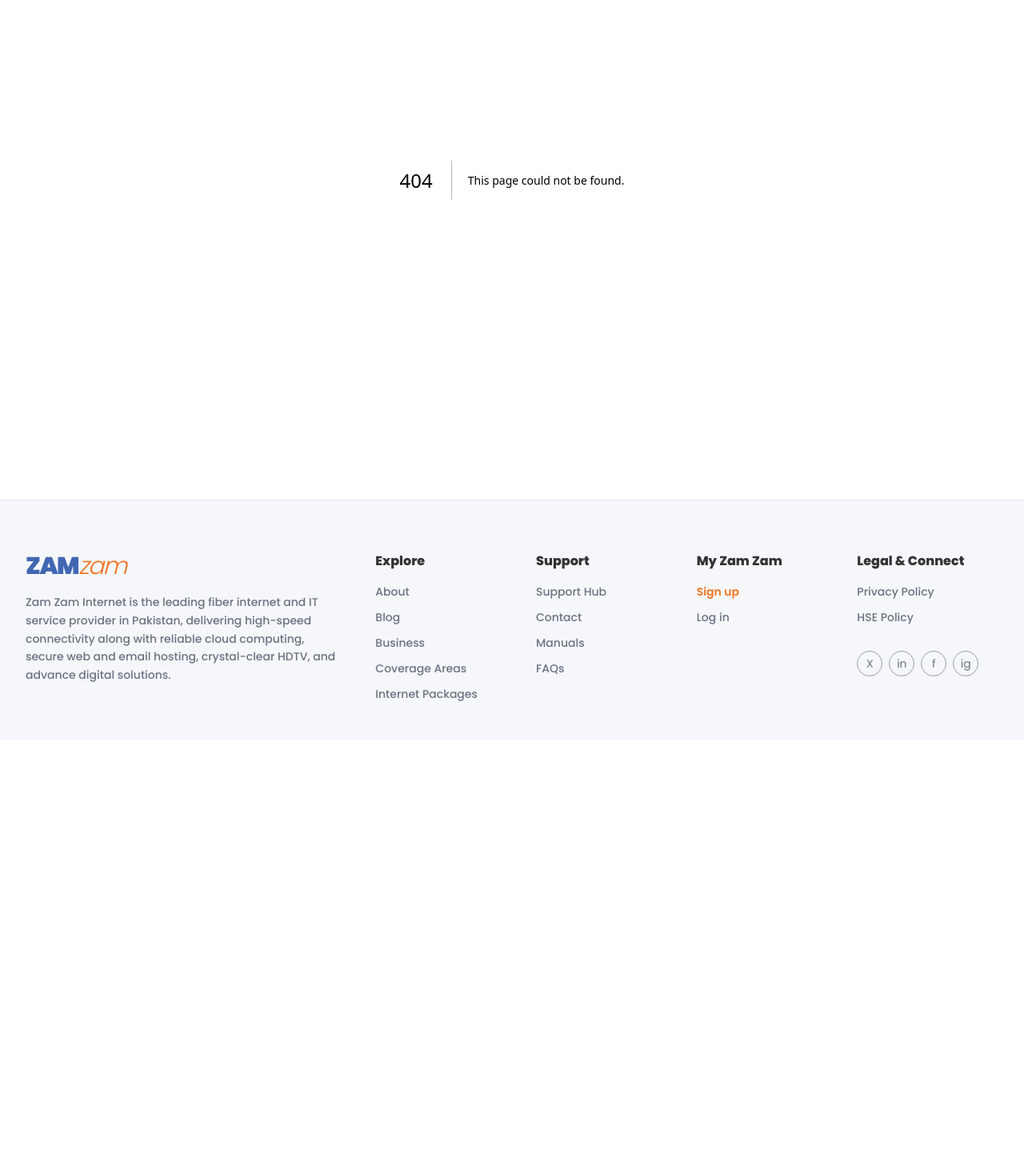
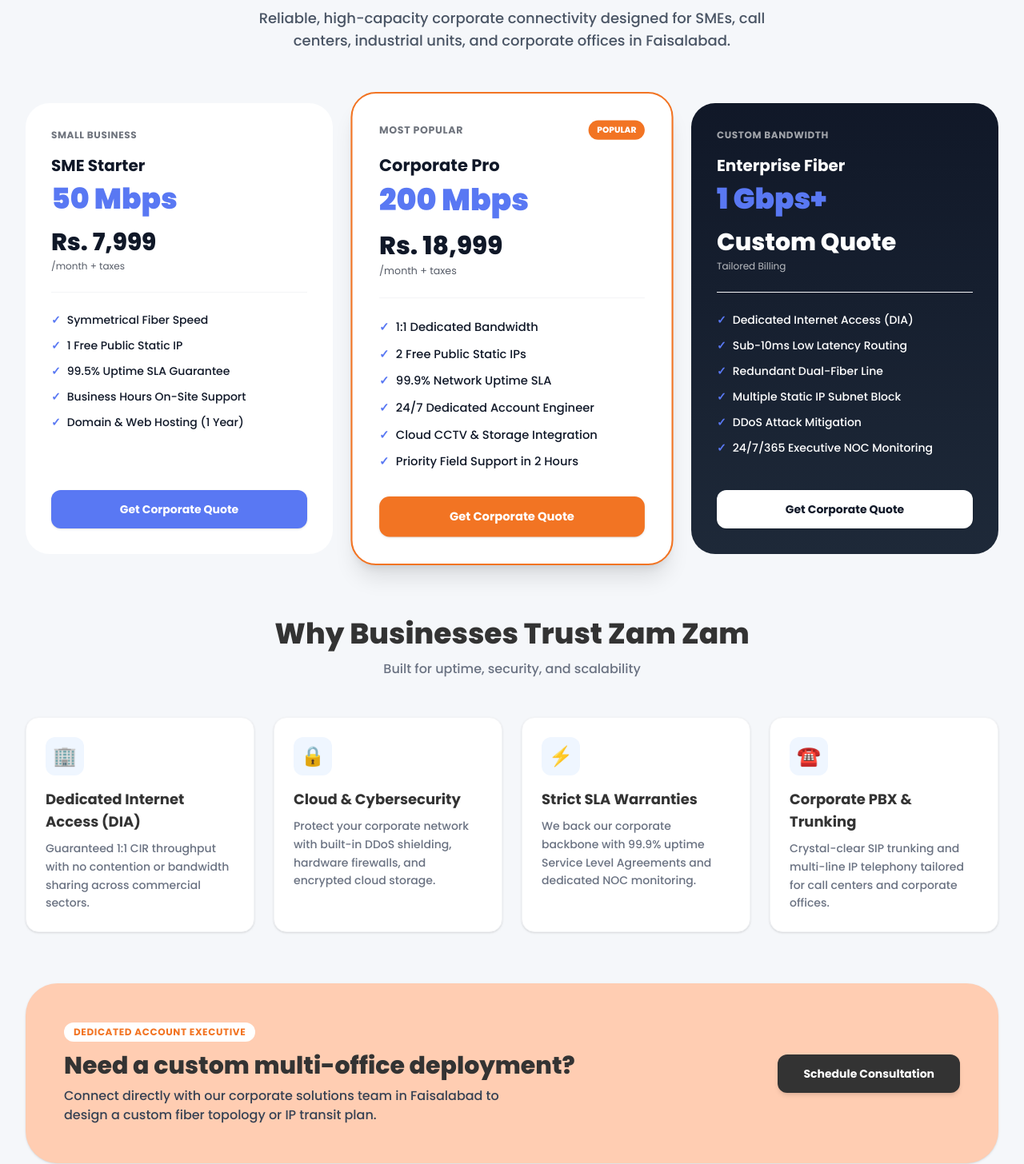
Before and after one commit to nahaing/zamzam-internet, a Next.js app: page /business in a window 1280 px wide. Before the commit this address had no page. Shown: the part 278-1734 px from the top of the page at 80% size. Before the commit the page ends 1204 px from the top, so only its background shows below. Built offline with nearby package versions, Linux system fonts and the light colour scheme.

Commit message:
Added Business Packages page and linked across layout.tsx

```diff
--- /dev/null
+++ b/src/app/business/page.tsx
@@ -0,0 +1,191 @@
+import Link from "next/link";
+
+export default function Business() {
+  const businessPlans = [
+    {
+      name: "SME Starter",
+      speed: "50 Mbps",
+      badge: "Small Business",
+      price: "Rs. 7,999",
+      period: "/month + taxes",
+      bgColor: "bg-white",
+      borderColor: "border-gray-200",
+      btnColor: "bg-[#5978f3] hover:bg-[#4563d9] text-white",
+      features: [
+        "Symmetrical Fiber Speed",
+        "1 Free Public Static IP",
+        "99.5% Uptime SLA Guarantee",
+        "Business Hours On-Site Support",
+        "Domain & Web Hosting (1 Year)"
+      ],
+    },
+    {
+      name: "Corporate Pro",
+      speed: "200 Mbps",
+      badge: "Most Popular",
+      price: "Rs. 18,999",
+      period: "/month + taxes",
+      bgColor: "bg-white",
+      borderColor: "border-[#f27423] border-2 shadow-xl scale-105",
+      btnColor: "bg-[#f27423] hover:bg-[#d9651c] text-white",
+      features: [
+        "1:1 Dedicated Bandwidth",
+        "2 Free Public Static IPs",
+        "99.9% Network Uptime SLA",
+        "24/7 Dedicated Account Engineer",
+        "Cloud CCTV & Storage Integration",
+        "Priority Field Support in 2 Hours"
+      ],
+    },
+    {
+      name: "Enterprise Fiber",
+      speed: "1 Gbps+",
+      badge: "Custom Bandwidth",
+      price: "Custom Quote",
+      period: "Tailored Billing",
+      bgColor: "bg-gradient-to-b from-gray-900 to-gray-800 text-white",
+      borderColor: "border-gray-900",
+      btnColor: "bg-white hover:bg-gray-100 text-gray-900",
+      features: [
+        "Dedicated Internet Access (DIA)",
+        "Sub-10ms Low Latency Routing",
+        "Redundant Dual-Fiber Line",
+        "Multiple Static IP Subnet Block",
+        "DDoS Attack Mitigation",
+        "24/7/365 Executive NOC Monitoring"
+      ],
+    },
+  ];
+
+  const enterpriseFeatures = [
+    {
+      icon: "🏢",
+      title: "Dedicated Internet Access (DIA)",
+      desc: "Guaranteed 1:1 CIR throughput with no contention or bandwidth sharing across commercial sectors."
+    },
+    {
+      icon: "🔒",
+      title: "Cloud & Cybersecurity",
+      desc: "Protect your corporate network with built-in DDoS shielding, hardware firewalls, and encrypted cloud storage."
+    },
+    {
+      icon: "⚡",
+      title: "Strict SLA Warranties",
+      desc: "We back our corporate backbone with 99.9% uptime Service Level Agreements and dedicated NOC monitoring."
+    },
+    {
+      icon: "☎️",
+      title: "Corporate PBX & Trunking",
+      desc: "Crystal-clear SIP trunking and multi-line IP telephony tailored for call centers and corporate offices."
+    }
+  ];
+
+  return (
+    <main className="min-h-screen bg-[#f5f7fa] py-12 sm:py-20 px-4 md:px-8">
+      <div className="max-w-7xl mx-auto">
+
+        {/* Page Header */}
+        <div className="text-center mb-12 sm:mb-16">
+          <span className="bg-blue-100 text-[#5978f3] px-4 py-1.5 rounded-full text-xs sm:text-sm font-bold tracking-wide uppercase">
+            Enterprise Fiber Solutions
+          </span>
+          <h1 className="text-3xl sm:text-5xl font-extrabold text-[#333] mt-4 mb-4">
+            Empower Your Business
+          </h1>
+          <p className="text-gray-600 text-base sm:text-lg max-w-2xl mx-auto font-medium">
+            Reliable, high-capacity corporate connectivity designed for SMEs, call centers, industrial units, and corporate offices in Faisalabad.
+          </p>
+        </div>
+
+        {/* Pricing Cards Grid */}
+        <div className="grid grid-cols-1 md:grid-cols-3 gap-8 mb-20 items-stretch">
+          {businessPlans.map((pkg, index) => (
+            <div
+              key={index}
+              className={`${pkg.bgColor} ${pkg.borderColor} rounded-[30px] p-6 sm:p-8 flex flex-col justify-between transition-all duration-300 relative`}
+            >
+              <div>
+                <div className="flex justify-between items-center mb-4">
+                  <span className="text-xs font-bold uppercase tracking-wider opacity-60">
+                    {pkg.badge}
+                  </span>
+                  {pkg.badge === "Most Popular" && (
+                    <span className="bg-[#f27423] text-white text-[10px] font-extrabold px-2.5 py-1 rounded-full uppercase">
+                      Popular
+                    </span>
+                  )}
+                </div>
+
+                <h3 className="text-xl font-bold mb-2">{pkg.name}</h3>
+                <div className="text-4xl font-black text-[#5978f3] mb-4">
+                  {pkg.speed}
+                </div>
+
+                <div className="mb-6 pb-6 border-b border-gray-100">
+                  <span className="text-3xl font-extrabold">{pkg.price}</span>
+                  <span className="text-xs opacity-70 block mt-1">{pkg.period}</span>
+                </div>
+
+                <ul className="space-y-3 mb-8 text-sm">
+                  {pkg.features.map((feature, fIndex) => (
+                    <li key={fIndex} className="flex items-start gap-2 font-medium">
+                      <span className="text-[#5978f3] font-bold">✓</span>
+                      <span>{feature}</span>
+                    </li>
+                  ))}
+                </ul>
+              </div>
+
+              <Link
+                href="/contact"
+                className={`w-full text-center font-bold py-3.5 rounded-xl transition shadow-sm text-sm ${pkg.btnColor}`}
+              >
+                Get Corporate Quote
+              </Link>
+            </div>
+          ))}
+        </div>
+
+        {/* Enterprise Advantages */}
+        <div className="mb-16">
+          <div className="text-center mb-12">
+            <h2 className="text-2xl sm:text-4xl font-extrabold text-[#333] mb-3">Why Businesses Trust Zam Zam</h2>
+            <p className="text-gray-500 text-sm sm:text-base font-medium">Built for uptime, security, and scalability</p>
+          </div>
+
+          <div className="grid grid-cols-1 sm:grid-cols-2 lg:grid-cols-4 gap-6">
+            {enterpriseFeatures.map((item, idx) => (
+              <div key={idx} className="bg-white rounded-2xl p-6 border border-gray-100 shadow-sm">
+                <div className="w-12 h-12 bg-blue-50 text-2xl rounded-xl flex items-center justify-center mb-4">
+                  {item.icon}
+                </div>
+                <h3 className="text-lg font-bold text-[#333] mb-2">{item.title}</h3>
+                <p className="text-gray-500 text-xs sm:text-sm font-medium leading-relaxed">{item.desc}</p>
+              </div>
+            ))}
+          </div>
+        </div>
+
+        {/* Customized Consult Banner */}
+        <div className="bg-[#ffcdb2] rounded-[30px] sm:rounded-[40px] p-8 sm:p-12 flex flex-col md:flex-row justify-between items-center gap-8 shadow-sm">
+          <div>
+            <span className="bg-white text-[#f27423] px-3 py-1 rounded-full text-xs font-bold uppercase tracking-wider mb-3 inline-block">
+              Dedicated Account Executive
+            </span>
+            <h2 className="text-2xl sm:text-3xl font-extrabold text-[#333] mb-2">Need a custom multi-office deployment?</h2>
+            <p className="text-gray-700 text-sm sm:text-base font-medium max-w-xl">
+              Connect directly with our corporate solutions team in Faisalabad to design a custom fiber topology or IP transit plan.
+            </p>
+          </div>
+          <Link
+            href="/contact"
+            className="bg-[#333] text-white font-bold px-8 py-3.5 rounded-xl hover:bg-black transition text-center shadow-md text-sm whitespace-nowrap"
+          >
+            Schedule Consultation
+          </Link>
+        </div>
+
+      </div>
+    </main>
+  );
+}
--- a/src/app/layout.tsx
+++ b/src/app/layout.tsx
@@ -47,6 +47,7 @@ export default function RootLayout({
                   <Link href="/services" className="text-gray-600 font-medium hover:text-gray-900 transition-colors">Services</Link>
                   <Link href="/support" className="text-gray-600 font-medium hover:text-gray-900 transition-colors">Support</Link>
                   <Link href="/coverage" className="text-gray-600 font-medium hover:text-gray-900 transition-colors">Coverage Areas</Link>
+                  <Link href="/business" className="text-gray-600 font-medium hover:text-gray-900 transition-colors">Business</Link>
                   <Link href="/contact" className="text-gray-600 font-medium hover:text-gray-900 transition-colors">Contact</Link>
                 </nav>
               </div>
@@ -61,9 +62,9 @@ export default function RootLayout({
                 <Link href="/signup" className="bg-[#f27423] text-white font-semibold text-xs sm:text-sm px-4 sm:px-5 py-2 sm:py-2.5 rounded-lg hover:bg-[#d9651c] transition-colors shadow-sm">
                   Get connection
                 </Link>
-                <button className="hidden sm:block bg-transparent text-blue-600 border border-blue-600 font-semibold text-sm px-5 py-2.5 rounded-lg hover:bg-blue-50 transition-colors">
+                <Link href="/business" className="hidden sm:block bg-transparent text-blue-600 border border-blue-600 font-semibold text-sm px-5 py-2.5 rounded-lg hover:bg-blue-50 transition-colors">
                   Business
-                </button>
+                </Link>
                 <button className="lg:hidden text-gray-800 text-2xl ml-2 focus:outline-none">
                   ☰
                 </button>
@@ -97,7 +98,7 @@ export default function RootLayout({
                 <ul className="space-y-2 sm:space-y-3 text-xs sm:text-sm font-medium text-gray-500">
                   <li><Link href="#" className="hover:text-[#f27423] transition-colors">About</Link></li>
                   <li><Link href="#" className="hover:text-[#f27423] transition-colors">Blog</Link></li>
-                  <li><Link href="#" className="hover:text-[#f27423] transition-colors">Business</Link></li>
+                  <li><Link href="/business" className="hover:text-[#f27423] font-semibold text-[#f27423] transition-colors">Business</Link></li>
                   <li><Link href="/coverage" className="hover:text-[#f27423] transition-colors">Coverage Areas</Link></li>
                   <li><Link href="/packages" className="hover:text-[#f27423] transition-colors">Internet Packages</Link></li>
                 </ul>
@@ -116,7 +117,7 @@ export default function RootLayout({
               <div>
                 <h4 className="font-extrabold text-[#333] mb-4 text-sm sm:text-base">My Zam Zam</h4>
                 <ul className="space-y-2 sm:space-y-3 text-xs sm:text-sm font-medium text-gray-500 mb-6 sm:mb-0">
-                  <li><Link href="/signup" className="hover:text-[#f27423] font-semibold text-[#f27423] transition-colors">Sign up</Link></li>
+                  <li><Link href="/signup" className="hover:text-[#f27423] transition-colors">Sign up</Link></li>
                   <li><Link href="/signup" className="hover:text-[#f27423] transition-colors">Log in</Link></li>
                 </ul>
               </div>
```
